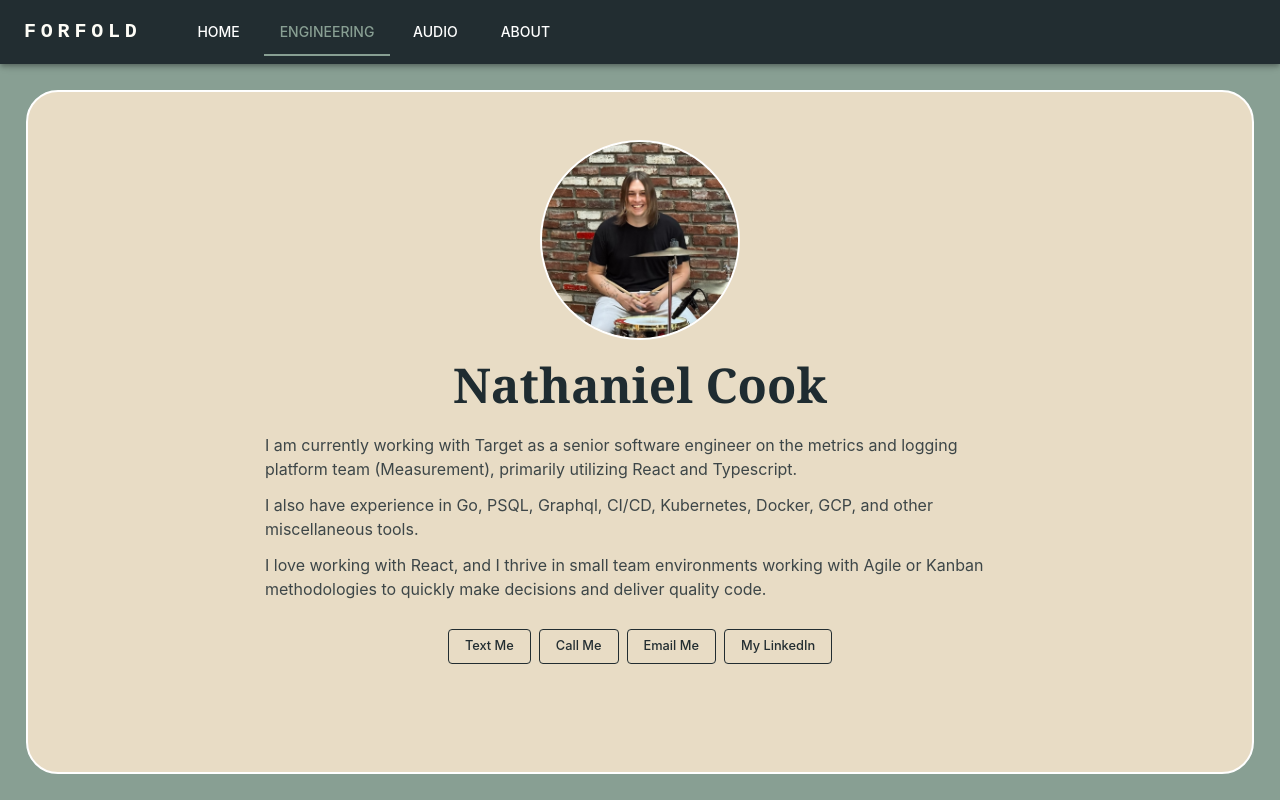
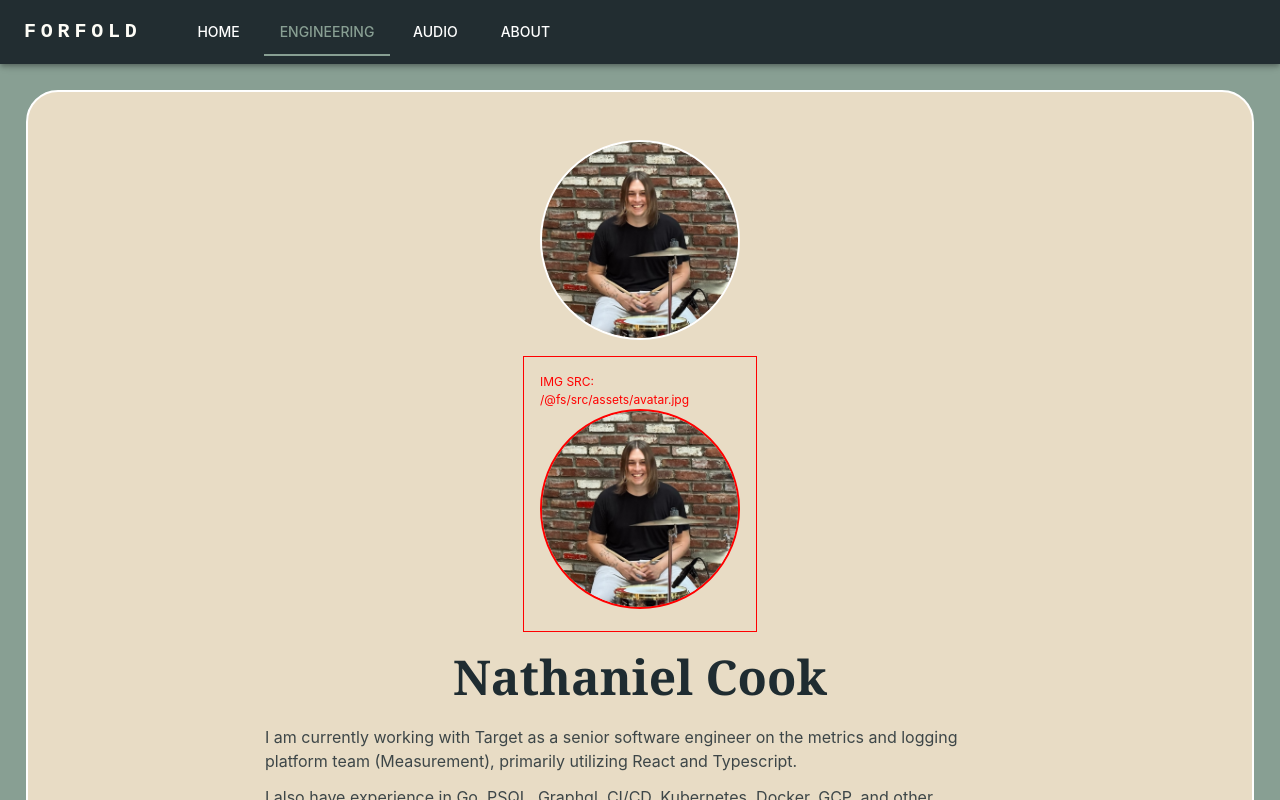
Before and after one commit to Forfold/forfold, a React (Vite) app: page / in a window 1280 px wide. Both pictures are taken after a click on the tab "ENGINEERING". Shown: the top 800 px of the page. Built offline with nearby package versions, Linux system fonts and the light colour scheme.

Commit message:
add debug photo

```diff
--- a/src/components/Engineering/index.tsx
+++ b/src/components/Engineering/index.tsx
@@ -1,5 +1,5 @@
 import { Box, Link, SxProps, Typography } from '@mui/material'
-import { ProfilePhoto } from '../ProfilePhoto'
+import { DebugProfilePhoto, ProfilePhoto } from '../ProfilePhoto'
 import { Button } from '../StyledComponents/Button'
 import { Footer } from '../Main/Footer'
 
@@ -15,6 +15,10 @@ export function Engineering() {
     >
       <Box sx={{ pb: 2, width: 'fit-content' }}>
         <ProfilePhoto />
+      </Box>
+
+      <Box sx={{ pb: 2, width: 'fit-content' }}>
+        <DebugProfilePhoto />
       </Box>
       <Box sx={{ flex: 1, width: 'fit-content', maxWidth: '750px' }}>
         <Typography
--- a/src/components/ProfilePhoto.tsx
+++ b/src/components/ProfilePhoto.tsx
@@ -14,3 +14,35 @@ export function ProfilePhoto() {
     />
   )
 }
+
+export function DebugProfilePhoto() {
+  return (
+    <div style={{ padding: 16, border: '1px solid red' }}>
+      <div style={{ fontSize: 12, wordBreak: 'break-all', color: 'red' }}>
+        IMG SRC:
+        <br />
+        {avatarSrc}
+      </div>
+
+      <img
+        src={avatarSrc}
+        alt="debug avatar direct img"
+        style={{
+          width: 200,
+          height: 200,
+          borderRadius: '50%',
+          objectFit: 'cover',
+          border: '2px solid red',
+          background: '#222',
+          color: '#fff',
+        }}
+        onError={() => {
+          console.log('debug <img> failed to load')
+        }}
+        onLoad={() => {
+          console.log('debug <img> loaded OK')
+        }}
+      />
+    </div>
+  )
+}
```
